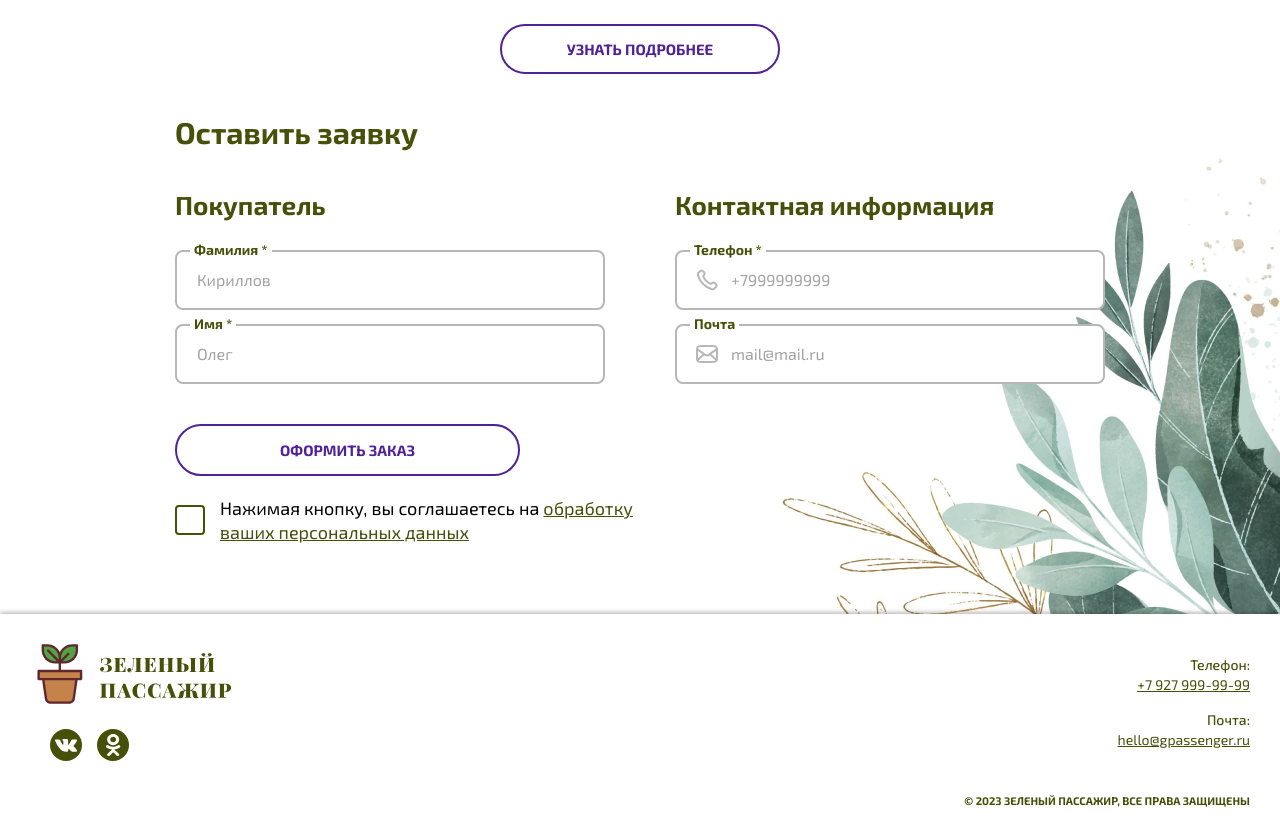
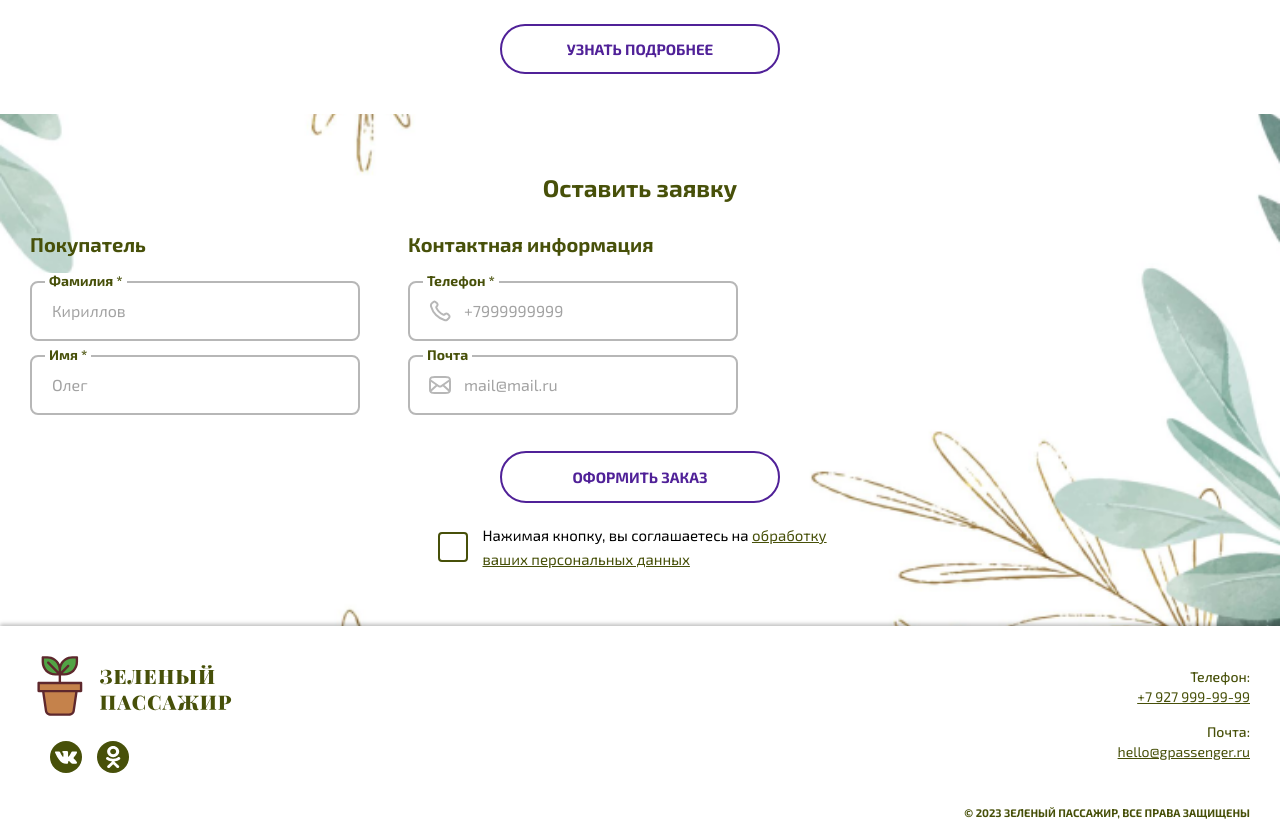
Before and after one commit to AbaevB/module-7-practice, a plain HTML site: page index.html in a window 1280 px wide. Shown: the part 1174-2012 px from the top of the page. Drawn offline with Linux system fonts and the light colour scheme.

Commit message:
feat(_application.scss, _custom-checkbox.scss): application tabllet complete

```diff
--- a/scss/blocks/_application.scss
+++ b/scss/blocks/_application.scss
@@ -9,21 +9,52 @@
     background-image: url("../../images/index-form-bg@2x.png");
   }
 
+  @include vp-1439  {
+    padding: 60px 0 55px;
+    background-image: url("../../images/index-form-bg-tablet.png");
+    background-size: cover;
+    background-position: center;
+    background-repeat: no-repeat;
+  }
+
+  @media (min-resolution: 2dppx) and (max-width: $vp-tablet)  {
+    background-image: url("../../images/index-form-bg@2x.png");
+    background-size: cover;
+    background-position: center;
+    background-repeat: no-repeat;
+  }
+
   &__wrapper {
     max-width: 930px;
     margin: 0 auto;
+
+    @include vp-1439  {
+      max-width: unset;
+    }
   }
 
   &__title {
     font-size: 30px;
     line-height: 36px;
     margin: 0 0 40px 0;
+
+    @include vp-1439  {
+      font-size: 24px;
+      line-height: 28px;
+      text-align: center;
+      margin: 0 0 30px;
+    }
   }
 
   &__inner {
     display: flex;
     gap: 70px;
     margin: 0 0 40px 0;
+
+    @include vp-1439  {
+      gap: 48px;
+      margin: 0 0 36px;
+    }
   }
 
   &__group {
@@ -38,6 +69,12 @@
     margin: 0 0 30px 0;
     padding: 0;
     font-weight: 700;
+
+    @include vp-1439  {
+      font-size: 20px;
+      line-height: 24px;
+      margin: 0 0 25px;
+    }
   }
 
   &__form-wrapper {
@@ -48,15 +85,29 @@
 
   &__input {
     width: 430px;
+
+    @include vp-1439  {
+      width: 330px;
+    }
   }
 
   &__btn {
     margin: 0 0 20px 0;
     width: 345px;
     padding: 14px;
+
+    @include vp-1439  {
+      width: 280px;
+      margin: 0 auto 20px;
+    }
   }
 
   &__checkbox {
     width: 490px;
+
+    @include vp-1439  {
+      width: 405px;
+      margin: 0 auto;
+    }
   }
 }
--- a/scss/blocks/_custom-checkbox.scss
+++ b/scss/blocks/_custom-checkbox.scss
@@ -64,7 +64,12 @@
 
 .custom-checkbox__heading {
   font-size: 18px;
-  line-height: 24px;
+  line-height: 20px;
+
+  @include vp-1439  {
+    font-size: 15px;
+    line-height: 24px;
+  }
 }
 
 .custom-checkbox__text {
```
Also changed, not shown: images/index-form-bg-tablet.png (added), images/index-form-bg-tablet@2x.png (added), style.css, 1 other file.
